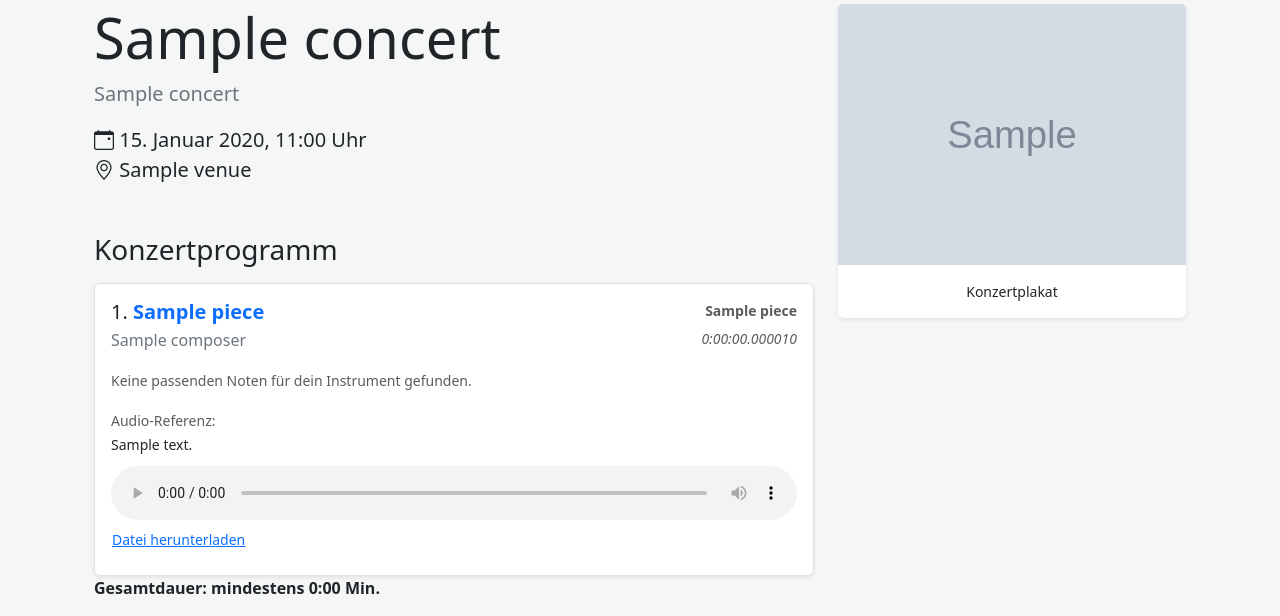
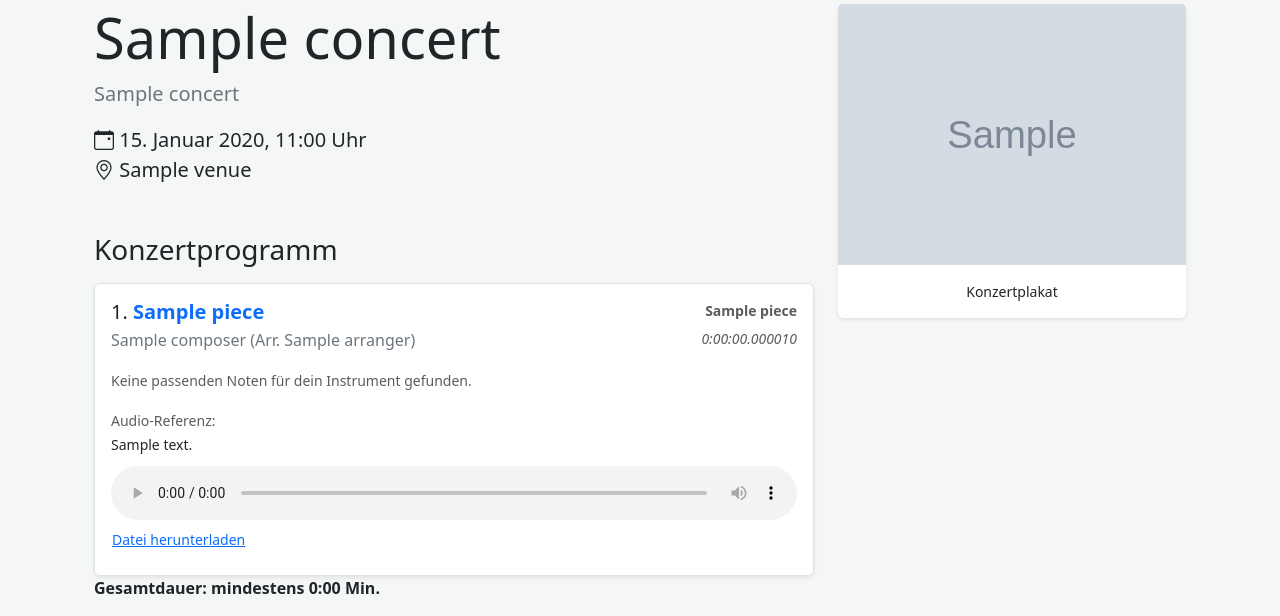
Before and after one commit to tubadour-sw/scorelib, a Django app: page / in a window 1280 px wide. Shown: the part 76-692 px from the top of the page. Run offline with Django 5.2, Linux system fonts and the light colour scheme; a user stored in the database is signed in; tables that the repository leaves empty hold one stand-in row (values such as "Sample post"); grey boxes marked "Sample" are stand-in pictures.

Commit message:
show arrangers also in concert view

```diff
--- a/templates/scorelib/concert_detail.html
+++ b/templates/scorelib/concert_detail.html
@@ -27,7 +27,8 @@
                                 <small class="text-muted"><strong>{{ item.piece.archive_label }}</strong></small>
                             </div>
                             <div class="d-flex w-100 justify-content-between">
-                                <p class="mb-2 text-secondary">{{ item.piece.composer.name }}</p>
+                                <p class="mb-2 text-secondary">{{ item.piece.composer.name }}
+								{% if item.piece.arranger %}(Arr. {{ item.piece.arranger.name }}){% endif %}</p>
                                 <small class="text-muted"><em>
                                     {% if item.piece.duration %}
                                         {{ item.piece.duration }}
```
